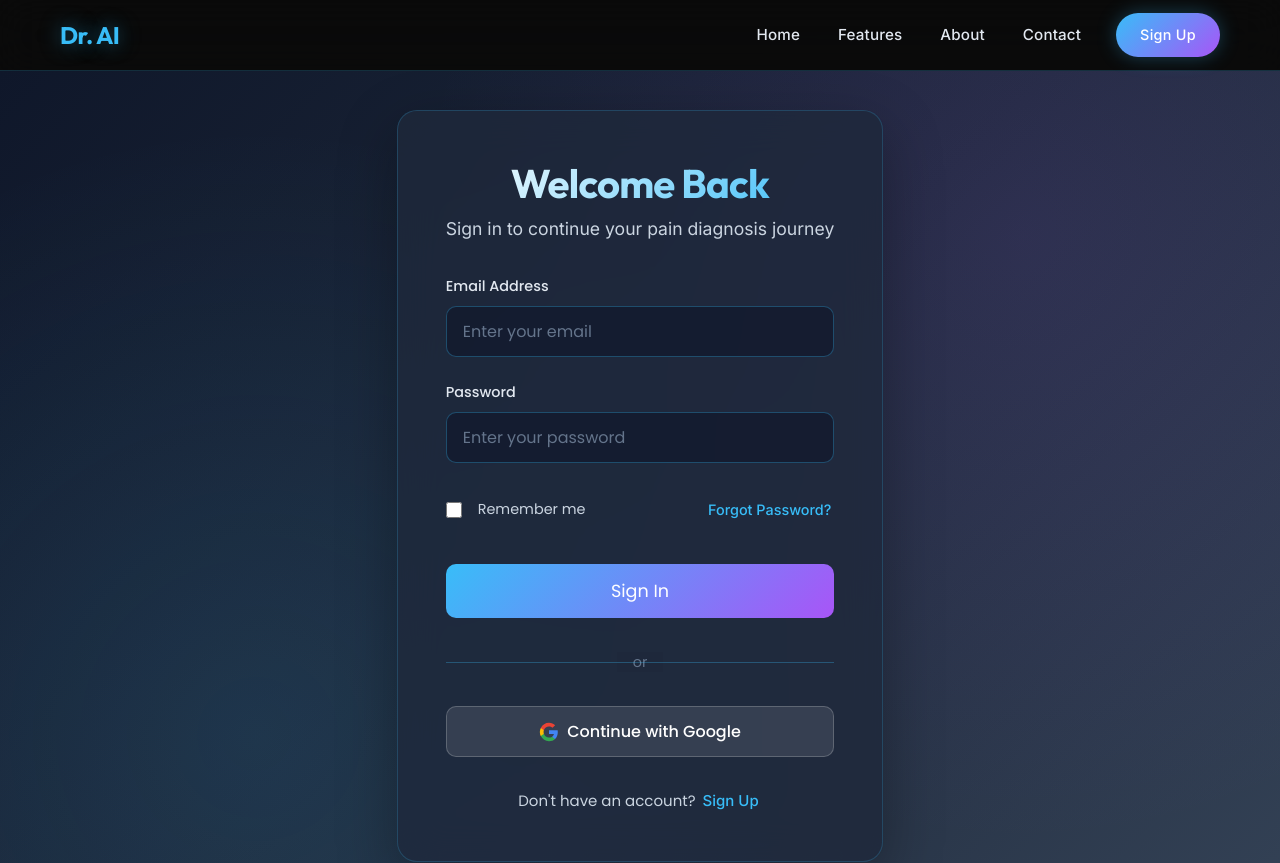
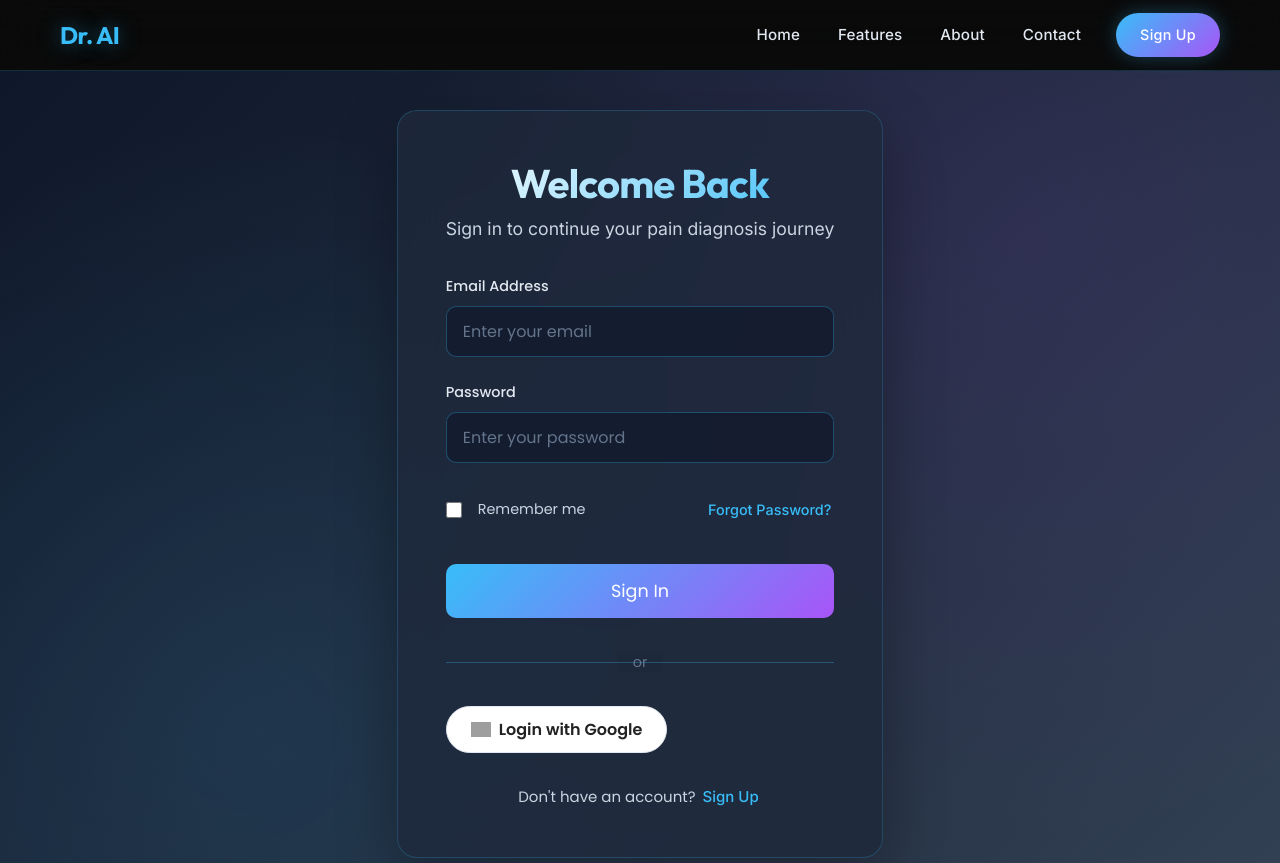
Before and after one commit to OktayJazideh/medicine-ai, a Vue app: page /login in a window 1280 px wide. Shown: the top 863 px of the page. Built offline with nearby package versions, Linux system fonts and the light colour scheme; grey boxes are pictures that could not be loaded.

Commit message:
edit some things

```diff
--- a/src/views/Login.vue
+++ b/src/views/Login.vue
@@ -55,14 +55,9 @@
               <span>or</span>
             </div>
 
-            <button class="google-btn">
-              <svg width="20" height="20" viewBox="0 0 24 24">
-                <path fill="#4285F4" d="M22.56 12.25c0-.78-.07-1.53-.2-2.25H12v4.26h5.92c-.26 1.37-1.04 2.53-2.21 3.31v2.77h3.57c2.08-1.92 3.28-4.74 3.28-8.09z"/>
-                <path fill="#34A853" d="M12 23c2.97 0 5.46-.98 7.28-2.66l-3.57-2.77c-.98.66-2.23 1.06-3.71 1.06-2.86 0-5.29-1.93-6.16-4.53H2.18v2.84C3.99 20.53 7.7 23 12 23z"/>
-                <path fill="#FBBC05" d="M5.84 14.09c-.22-.66-.35-1.36-.35-2.09s.13-1.43.35-2.09V7.07H2.18C1.43 8.55 1 10.22 1 12s.43 3.45 1.18 4.93l2.85-2.22.81-.62z"/>
-                <path fill="#EA4335" d="M12 5.38c1.62 0 3.06.56 4.21 1.64l3.15-3.15C17.45 2.09 14.97 1 12 1 7.7 1 3.99 3.47 2.18 7.07l3.66 2.84c.87-2.6 3.3-4.53 6.16-4.53z"/>
-              </svg>
-              Continue with Google
+            <button class="google-btn" @click="loginWithGoogle">
+              <img src="https://www.gstatic.com/firebasejs/ui/2.0.0/images/auth/google.svg" alt="Google" style="width:20px; margin-right:8px;" />
+              Login with Google
             </button>
 
             <div class="register-link">
@@ -80,6 +75,10 @@
 import { ref } from 'vue'
 import { supabase } from '../supabase'
 import BaseLayout from '../layouts/BaseLayout.vue'
+import { auth, provider, signInWithPopup } from '../firebase'
+import { useRouter } from 'vue-router'
+
+const router = useRouter()
 
 const email = ref('')
 const password = ref('')
@@ -107,6 +106,16 @@ const login = async () => {
     error.value = 'An unexpected error occurred. Please try again.'
   } finally {
     loading.value = false
+  }
+}
+
+const loginWithGoogle = async () => {
+  try {
+    const result = await signInWithPopup(auth, provider)
+    // User info: result.user
+    router.push('/')
+  } catch (error) {
+    alert('Google login failed: ' + error.message)
   }
 }
 </script>
@@ -326,26 +335,22 @@ const login = async () => {
 }
 
 .google-btn {
-  width: 100%;
-  background: rgba(255, 255, 255, 0.1);
-  border: 1px solid rgba(255, 255, 255, 0.2);
-  color: #ffffff;
-  padding: 12px 24px;
-  border-radius: 10px;
-  font-size: 1rem;
-  font-weight: 500;
-  cursor: pointer;
-  transition: all 0.3s ease;
   display: flex;
   align-items: center;
   justify-content: center;
-  gap: 0.5rem;
+  background: #fff;
+  color: #222;
+  border: 1px solid #e2e8f0;
+  border-radius: 25px;
+  padding: 10px 24px;
+  font-weight: 600;
+  font-size: 1rem;
+  margin-bottom: 1rem;
+  cursor: pointer;
+  transition: box-shadow 0.2s;
 }
-
 .google-btn:hover {
-  background: rgba(255, 255, 255, 0.15);
-  border-color: rgba(255, 255, 255, 0.3);
-  transform: translateY(-1px);
+  box-shadow: 0 0 10px #38bdf8;
 }
 
 .register-link {
--- a/src/views/Register.vue
+++ b/src/views/Register.vue
@@ -72,6 +72,10 @@
 import { ref } from 'vue'
 import { supabase } from '../supabase'
 import BaseLayout from '../layouts/BaseLayout.vue'
+import { auth, provider, signInWithPopup } from '../firebase'
+import { useRouter } from 'vue-router'
+
+const router = useRouter()
 
 const email = ref('')
 const password = ref('')
@@ -117,6 +121,16 @@ const register = async () => {
     error.value = 'An unexpected error occurred. Please try again.'
   } finally {
     loading.value = false
+  }
+}
+
+const signUpWithGoogle = async () => {
+  try {
+    const result = await signInWithPopup(auth, provider)
+    // User info: result.user
+    router.push('/')
+  } catch (error) {
+    alert('Google sign-up failed: ' + error.message)
   }
 }
 </script>
@@ -306,6 +320,25 @@ const register = async () => {
   text-shadow: 0 0 10px rgba(56, 189, 248, 0.5);
 }
 
+.google-btn {
+  display: flex;
+  align-items: center;
+  justify-content: center;
+  background: #fff;
+  color: #222;
+  border: 1px solid #e2e8f0;
+  border-radius: 25px;
+  padding: 10px 24px;
+  font-weight: 600;
+  font-size: 1rem;
+  margin-bottom: 1rem;
+  cursor: pointer;
+  transition: box-shadow 0.2s;
+}
+.google-btn:hover {
+  box-shadow: 0 0 10px #38bdf8;
+}
+
 /* Responsive Design */
 @media (max-width: 768px) {
   .register-card {
```
